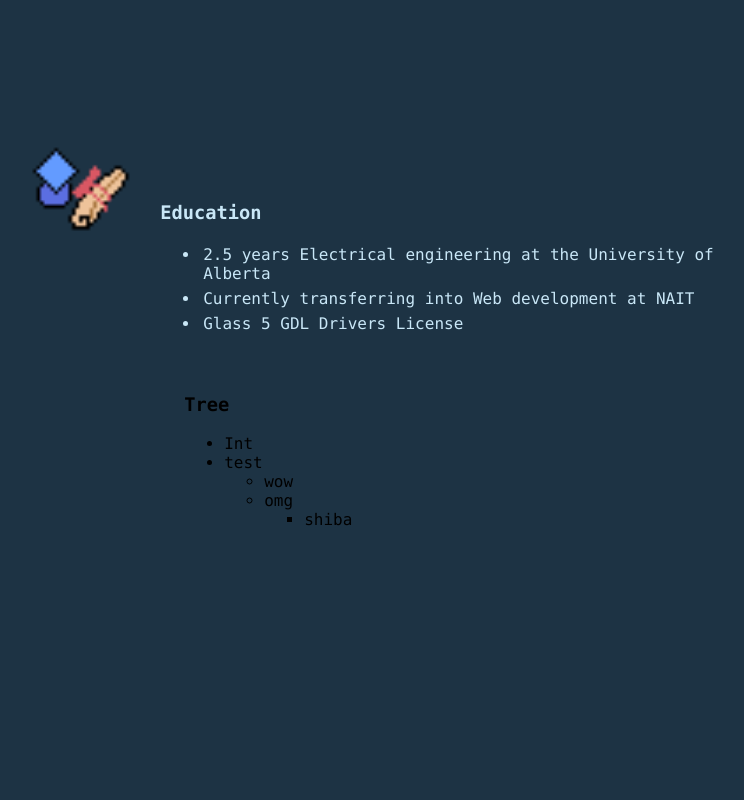
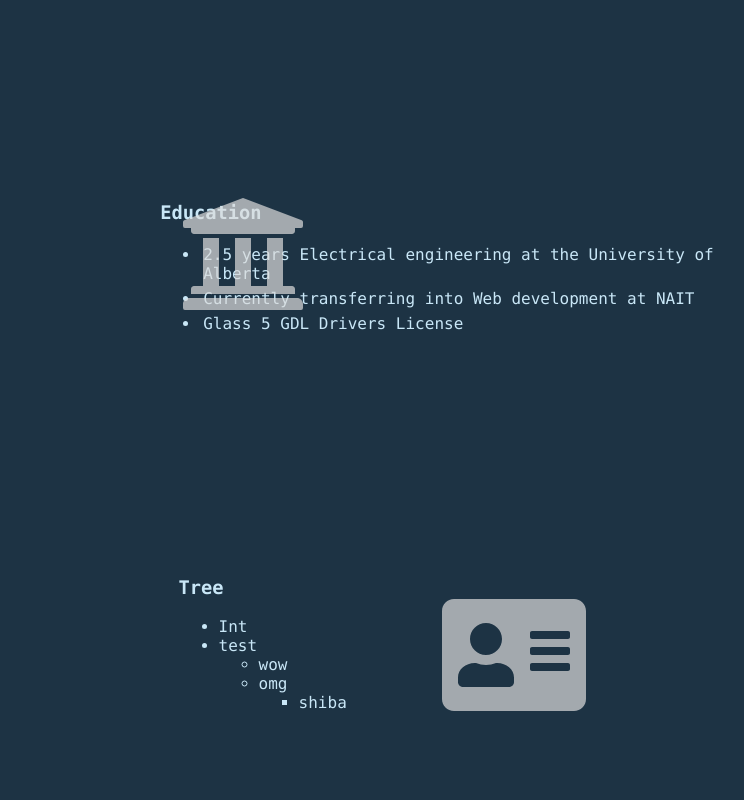
Before and after one commit to eZaplachi/zaplachi.ca, a Next.js app: page / in a window 1280 px wide. Shown: the part 1040-1840 px from the top of the page, without its empty margins (339-1083 px from the left). Built offline with nearby package versions, Linux system fonts and the light colour scheme.

Commit message:
Added more info

```diff
--- a/pages/index.tsx
+++ b/pages/index.tsx
@@ -1,4 +1,6 @@
 import type { NextPage } from "next";
+import { FontAwesomeIcon } from "@fortawesome/react-fontawesome";
+import { faAddressCard, faUniversity } from "@fortawesome/free-solid-svg-icons";
 import Head from "next/head";
 import Image from "next/image";
 import Name from "../components/Name";
@@ -6,7 +8,6 @@ import Layout from "../components/Layout";
 import Tree from "../components/Tree";
 import styles from "../styles/pages/Home.module.css";
 import heroBkg from "../public/heroBG.jpg";
-import gradPA from "../public/Grad.png";
 
 const Home: NextPage = () => {
   return (
@@ -32,28 +33,32 @@ const Home: NextPage = () => {
           />
           <Name />
         </header>
-        <Layout footerText="cool Footer" stickyOffset={1} header="Home Page">
+        <Layout
+          footerText="Feel free to send a message!!!"
+          stickyOffset={1}
+          header="Home Page"
+        >
           <div className={styles.wrapper} style={{ marginTop: "15vh" }}>
             <div id={styles.aside1}></div>
-            <div className={styles.eduImg}>
-              <Image
-                src={gradPA}
-                alt="education pixel art"
-                layout="responsive"
-              />
+            <div className={styles.eduIcon}>
+              <FontAwesomeIcon icon={faUniversity} />
             </div>
-            <div className={styles.content}>
+            <div className={styles.eduContent}>
               <h3>Education</h3>
               <ul>
-                <li className={styles.eduList} >
+                <li className={styles.eduList}>
                   2.5 years Electrical engineering at the University of Alberta
                 </li>
-                <li className={styles.eduList} >Currently transferring into Web development at NAIT</li>
-                <li className={styles.eduList} >Glass 5 GDL Drivers License</li>
+                <li className={styles.eduList}>
+                  Currently transferring into Web development at NAIT
+                </li>
+                <li className={styles.eduList}>Glass 5 GDL Drivers License</li>
               </ul>
-              <p></p>
             </div>
-            <div className={styles.tree}>
+            <div className={styles.interestIcon}>
+              <FontAwesomeIcon icon={faAddressCard} />
+            </div>
+            <div className={styles.interestContent}>
               <Tree />
             </div>
             <div style={{ paddingBottom: "100vh" }} />
--- a/styles/pages/Home.module.css
+++ b/styles/pages/Home.module.css
@@ -28,25 +28,34 @@
   grid-column: space 2;
 }
 
-.content {
+.eduContent {
   grid-column: content 2 / space 2;
   color: var(--contentClr);
+  margin-bottom: 6ch;
 }
 
-.eduImg {
+.eduIcon {
   grid-column: content 1;
-  max-width: 40%;
-  max-height: 20%;
+  font-size: 128px;
+  transform: translateX(300px);
   display: block;
-  margin-left: 50%;
-  margin-top: -20%;
+  color: var(--scndHeaderClr);
 }
 
 .eduList {
   padding: 3px;
 }
 
-.tree {
-  grid-column: content 2 / content 3;
-  padding: 24px;
+.interestContent {
+  grid-column: content 1 / content 3;
+  color: var(--contentClr);
+  transform: translateX(300px);
 }
+
+.interestIcon {
+  grid-column: content 3;
+  font-size: 128px;
+  transform: translateY(175px);
+  display: block;
+  color: var(--scndHeaderClr);
+}
```
Also changed, not shown: styles/pages/Home.module.css.d.ts (+4 -3 lines).
